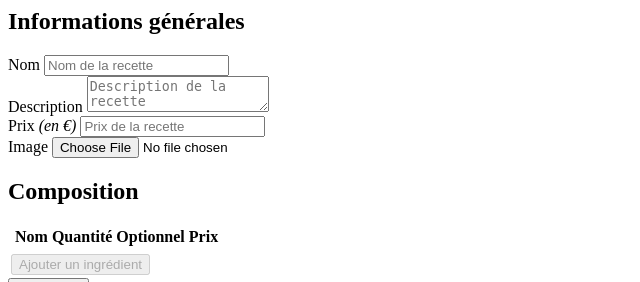
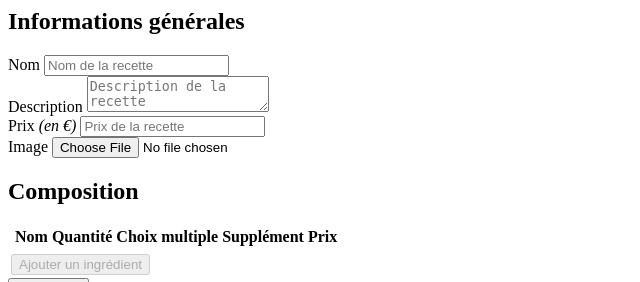
Before and after one commit to cnam-bfc/NFA021-Burger, a PHP site: the page made by src/view/RecetteEditView.php in a window 1280 px wide. Shown: the top 282 px of the page, without its empty margins (0-640 px from the left). Run offline with PHP 8.4, Linux system fonts and the light colour scheme; the template is opened without the code that fills it, so the values that code supplies are empty; some libraries are stand-ins or nearby versions.

Commit message:
RecetteEdit - Choix multiple

```diff
--- a/src/view/RecetteEditView.php
+++ b/src/view/RecetteEditView.php
@@ -51,7 +51,8 @@
                                 <th><!-- Image --></th>
                                 <th>Nom</th>
                                 <th>Quantité</th>
-                                <th>Optionnel</th>
+                                <th>Choix multiple</th>
+                                <th>Supplément</th>
                                 <th>Prix</th>
                                 <th><!-- Bouton actions rapide --></th>
                             </tr>
@@ -62,7 +63,7 @@
                         <tfoot>
                             <tr></tr>
                             <tr>
-                                <td colspan="6">
+                                <td colspan="7">
                                     <button type="button" class="bouton" id="bouton_ajouter_new_ingredient" disabled><i class="fa-solid fa-plus"></i> Ajouter un ingrédient</button>
                                     <div id="ajouter_ingredient" hidden>
                                         <select id="select_ajouter_ingredient">
```
Also changed, not shown: public/assets/css/RecetteEdit.css, public/assets/js/RecetteEdit.js.
